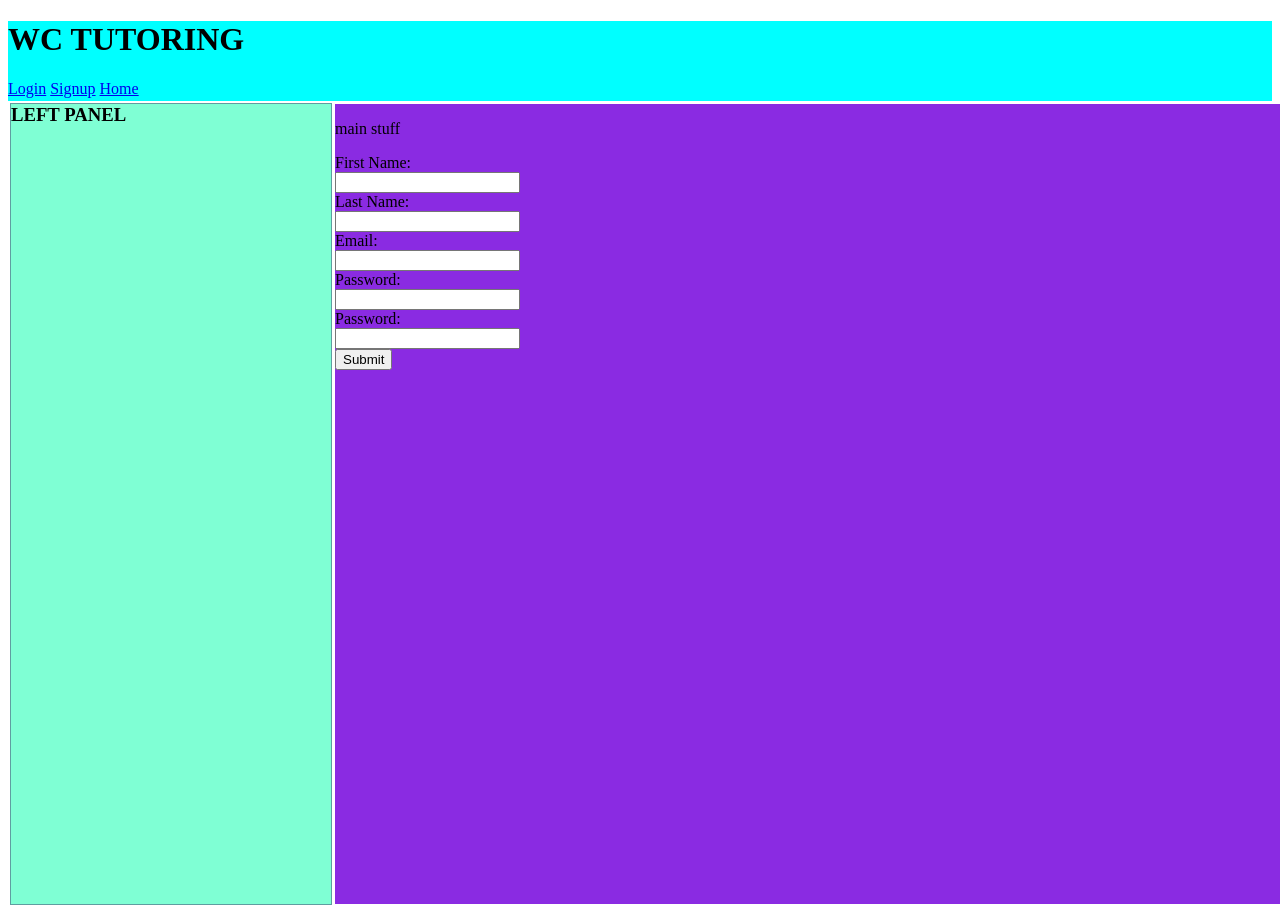
After one commit to potatotomato22206/13DTS_WCTutoring, a Flask app: page /account/signup in a window 1280 px wide; the page is wider, and only the part inside the window is pictured. The commit adds this page. Run offline with Flask 3, Linux system fonts and the light colour scheme.

Commit message:
creating login / signup pages

```diff
--- a/app.py
+++ b/app.py
@@ -50,5 +50,15 @@
     return render_template("Session_Viewer.html", FAH_output=output)
 
 
+@app.route('/account/login', methods=['POST', 'GET'])
+def login():
+    return render_template("login.html")
+
+
+@app.route('/account/signup', methods=['POST', 'GET'])
+def signup():
+    return render_template("signup.html")
+
+
 if __name__ == '__main__':
     app.run()
--- a/templates/main.html
+++ b/templates/main.html
@@ -8,6 +8,11 @@
 <body>
     <div class="heading">
         <h1 style="position: center">WC TUTORING</h1>
+        <div class="navbar">
+            <a href="/account/login">Login</a>
+            <a href="/account/signup">Signup</a>
+            <a href="/">Home</a>
+        </div>
     </div>
     <table>
         <tr>
--- /dev/null
+++ b/templates/signup.html
@@ -0,0 +1,30 @@
+{% extends "main.html" %}
+
+{% block main %}
+    <form method="post">
+        <div>
+            <div>First Name:</div>
+            <div><input type="text" name="user_fname" required></div>
+        </div>
+        <div>
+            <div>Last Name:</div>
+            <div><input type="text" name="user_lname" required></div>
+        </div>
+        <div>
+            <div>Email:</div>
+            <div><input type="email" name="user_email" required></div>
+        </div>
+        <div>
+            <div>Password:</div>
+            <div><input type="password" name="user_password" required></div>
+        </div>
+        <div>
+            <div>Password:</div>
+            <div><input type="text" name="user_lname" required></div>
+        </div>
+        <div>
+            <div></div>
+            <div><input type="submit" value="Submit"></div>
+        </div>
+    </form>
+{% endblock %}
```
Also changed, not shown: templates/login.html (added, +18 -0 lines).
